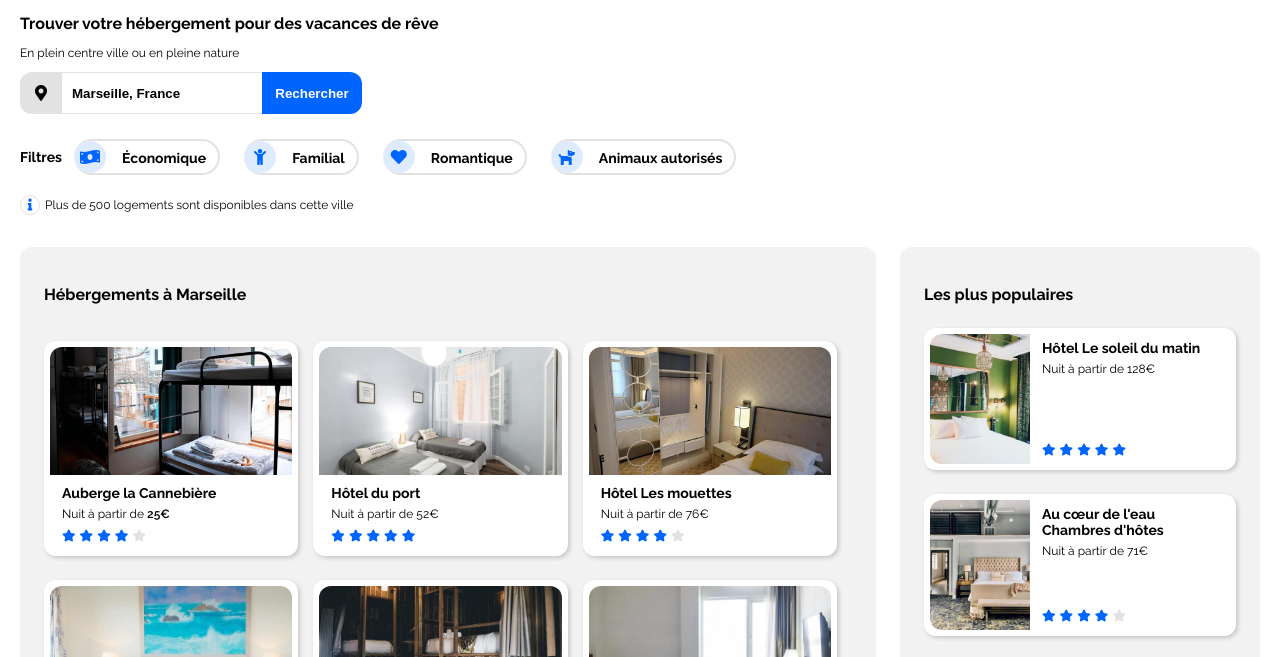
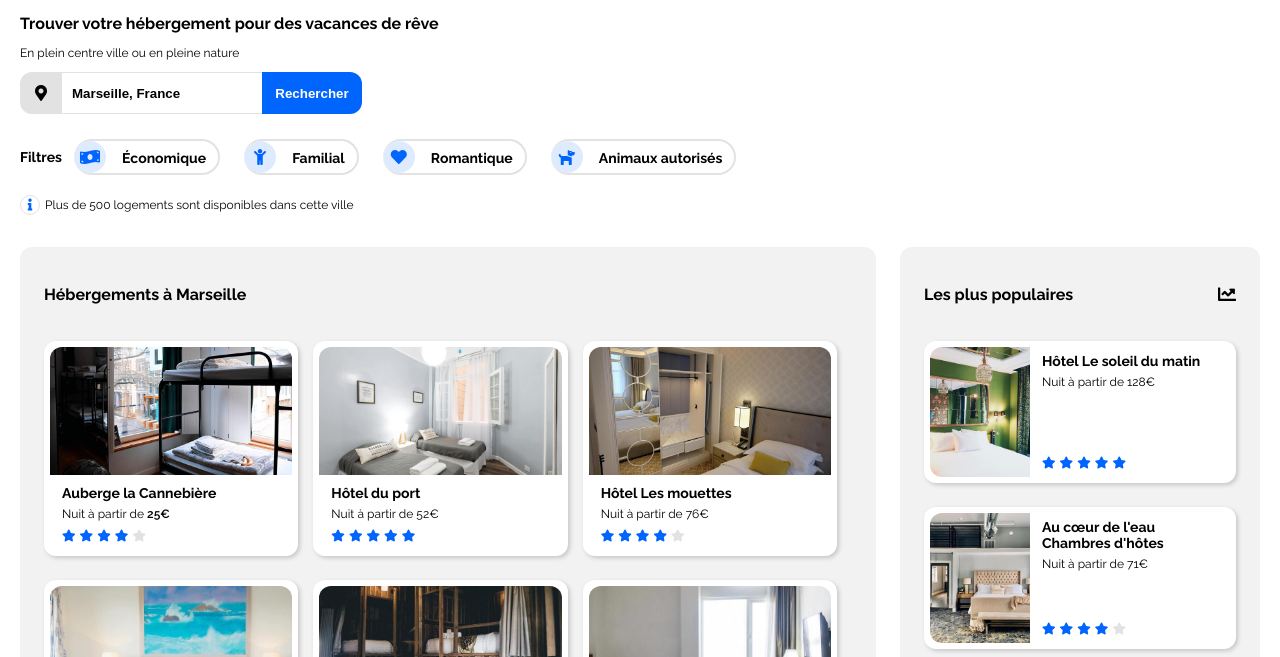
Before and after one commit to Raven0uss/BelazouzSofiane_2_09032021, a plain HTML site: page index.html in a window 1280 px wide. Shown: the part 82-739 px from the top of the page. Drawn offline with Linux system fonts and the light colour scheme.

Commit message:
added the chart line icon for popular trends

```diff
--- a/index.html
+++ b/index.html
@@ -18,7 +18,7 @@
         <img src="./ressources/images/logo/Reservia.svg" alt="Reservia" />
       </a>
       <nav>
-        <a class="active-nav-element" href="#locations" >Hébergements</a>
+        <a class="active-nav-element" href="#locations">Hébergements</a>
         <a href="#activities">Activités</a>
       </nav>
       <button id="signup-button">S'inscrire</button>
@@ -258,7 +258,11 @@
           </div>
           <div id="locations-popular-container">
             <div id="locations-popular-paper">
-              <h2>Les plus populaires</h2>
+              <div id="locations-popular-heading">
+                <h2>Les plus populaires</h2>
+                <i class="fas fa-chart-line"></i>
+              </div>
+
               <!-- Hotel Le soleil du matin -->
               <div class="card-item-popular-location">
                 <a href="#">
--- a/styles/main.css
+++ b/styles/main.css
@@ -155,7 +155,6 @@ main {
   font-size: 14px;
 }
 
-
 @media screen and (max-width: 280px) {
   .filter-tag-label {
     font-size: 10px;
@@ -167,7 +166,6 @@ main {
     font-size: 7px;
   }
 }
-
 
 /* Informations */
 #info-available-locations {
@@ -326,6 +324,16 @@ main {
 }
 .display-more-locations > a:hover {
   opacity: 0.7;
+}
+
+#locations-popular-heading {
+  display: flex;
+  align-items: center;
+}
+
+#locations-popular-heading > i {
+  margin-left: auto;
+  font-size: 18px;
 }
 
 .card-item-popular-location {
```
